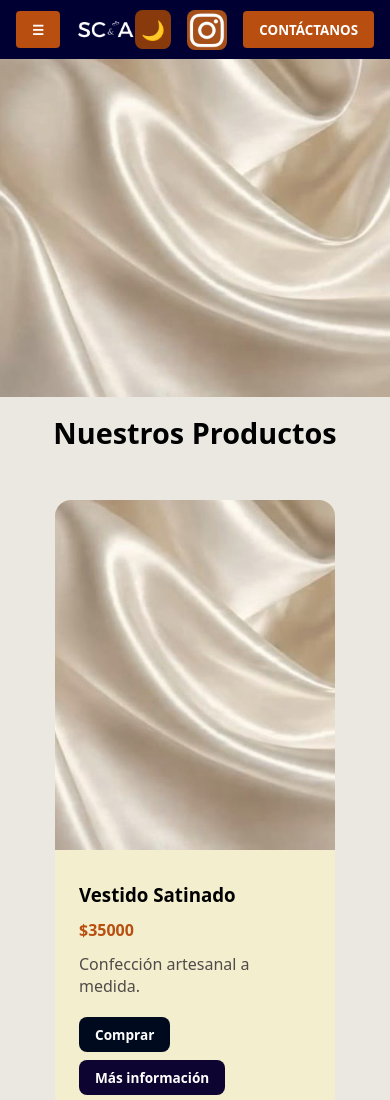
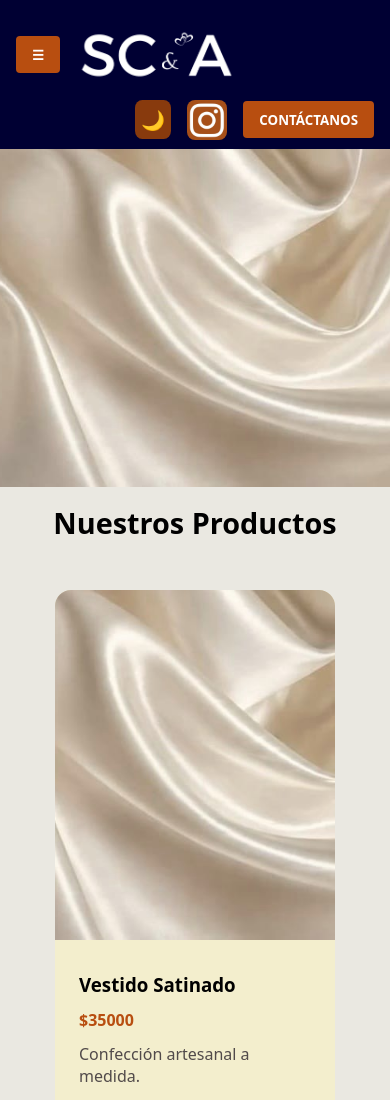
Before and after one commit to AailenSH/sca, a plain HTML site: page index.html in a window 390 px wide. Shown: the top 1100 px of the page. Drawn offline with Linux system fonts and the light colour scheme.

Commit message:
header right

```diff
--- a/styles.css
+++ b/styles.css
@@ -388,8 +388,18 @@ body.oscuro {
    7. RESPONSIVE
    ========================================== */
 @media (max-width: 768px) {
+    .logo-link {
+        max-width: 10rem;
+    }
+
     .main-header {
         padding: 0.6rem 1rem;
+        flex-wrap: wrap;
+    }
+
+    .header-right{
+        justify-content: flex-end;
+        width: 100%;
     }
 
     .brand-text {
```
